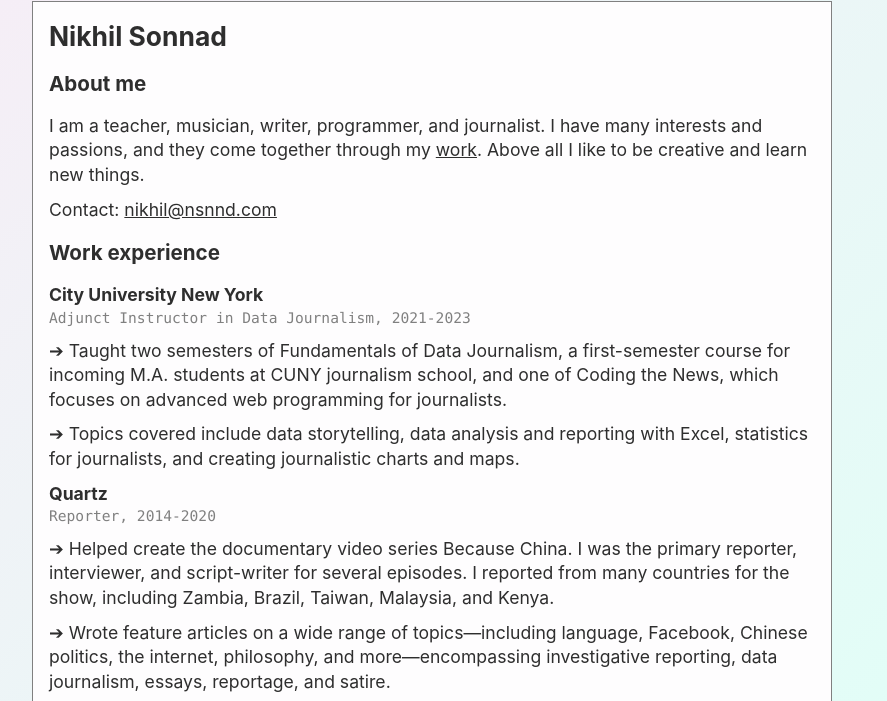
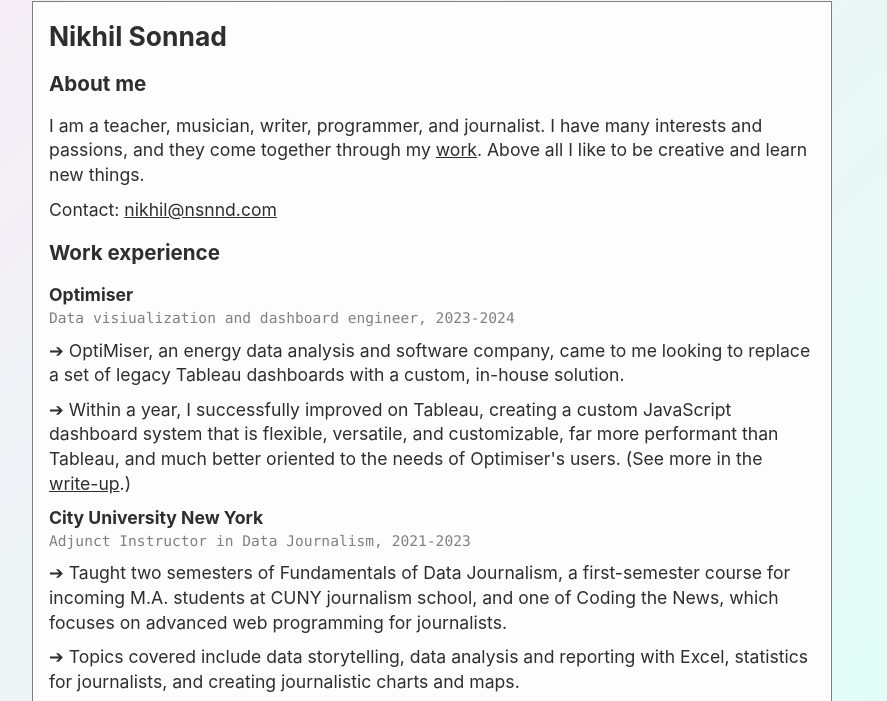
Before and after one commit to nsonnad/otherdimensionalclub, an Eleventy site: page src/cv.md in a window 1280 px wide. Shown: the part 81-782 px from the top of the page, without its empty margins (224-1111 px from the left). Built offline with nearby package versions, Linux system fonts and the light colour scheme; Eleventy itself is replaced by a stand-in of ours; files that its build step writes are made by us from their sources.

Commit message:
update cv

```diff
--- a/src/cv.md
+++ b/src/cv.md
@@ -14,6 +14,14 @@
 Contact: <a href="mailto:nikhil@nsnnd.com">nikhil@nsnnd.com</a>
 
 ### Work experience
+
+#### Optimiser
+
+##### Data visiualization and dashboard engineer, 2023-2024
+
+➔ OptiMiser, an energy data analysis and software company, came to me looking to replace a set of legacy Tableau dashboards with a custom, in-house solution.
+
+➔ Within a year, I successfully improved on Tableau, creating a custom JavaScript dashboard system that is flexible, versatile, and customizable, far more performant than Tableau, and much better oriented to the needs of Optimiser's users. (See more in the [write-up](/notes/flexible,-custom-dashboard-system-developed-for-government-green-energy-monitoring/).)
 
 #### City University New York
 
```
